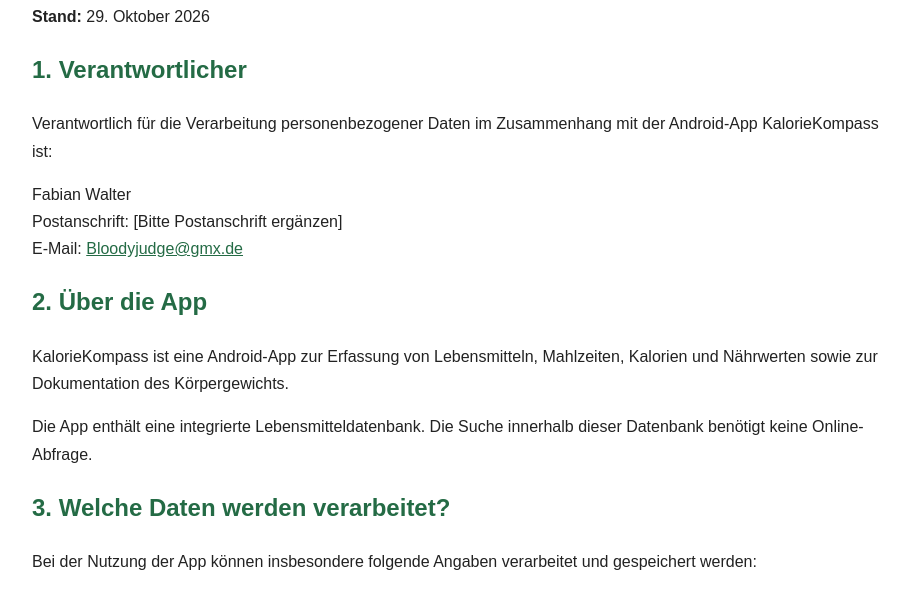
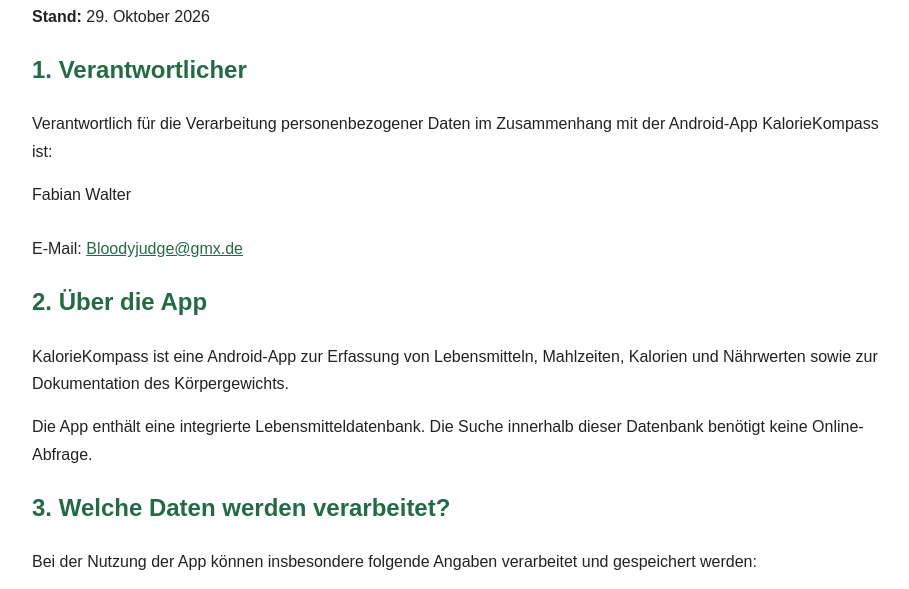
Before and after one commit to Bloodyjudge-rgb/kaloriekompass-datenschutz, a plain HTML site: page index.html in a window 1280 px wide. Shown: the part 149-738 px from the top of the page, without its empty margins (183-1092 px from the left). Drawn offline with Linux system fonts and the light colour scheme.

Commit message:
Update index.html

```diff
--- a/index.html
+++ b/index.html
@@ -58,7 +58,7 @@
 
 <p>
     Fabian Walter<br>
-    Postanschrift: [Bitte Postanschrift ergänzen]<br>
+    <br>
     E-Mail:
     <a href="mailto:Bloodyjudge@gmx.de">Bloodyjudge@gmx.de</a>
 </p>
```
